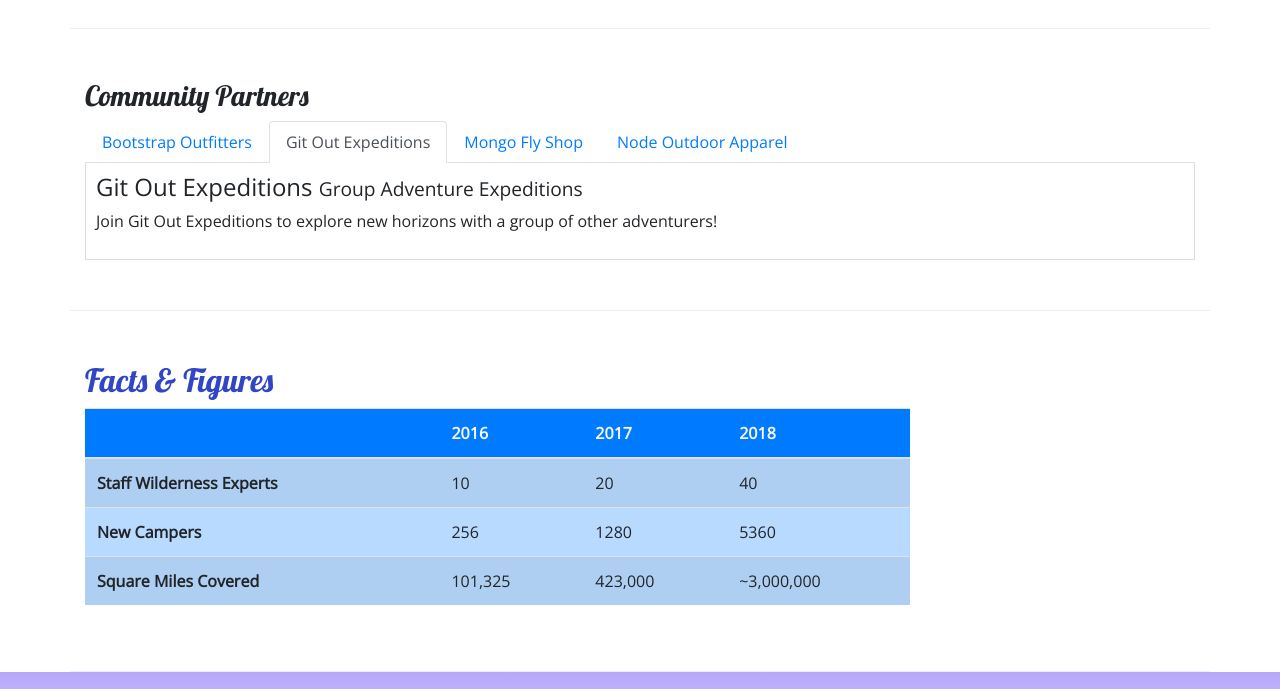
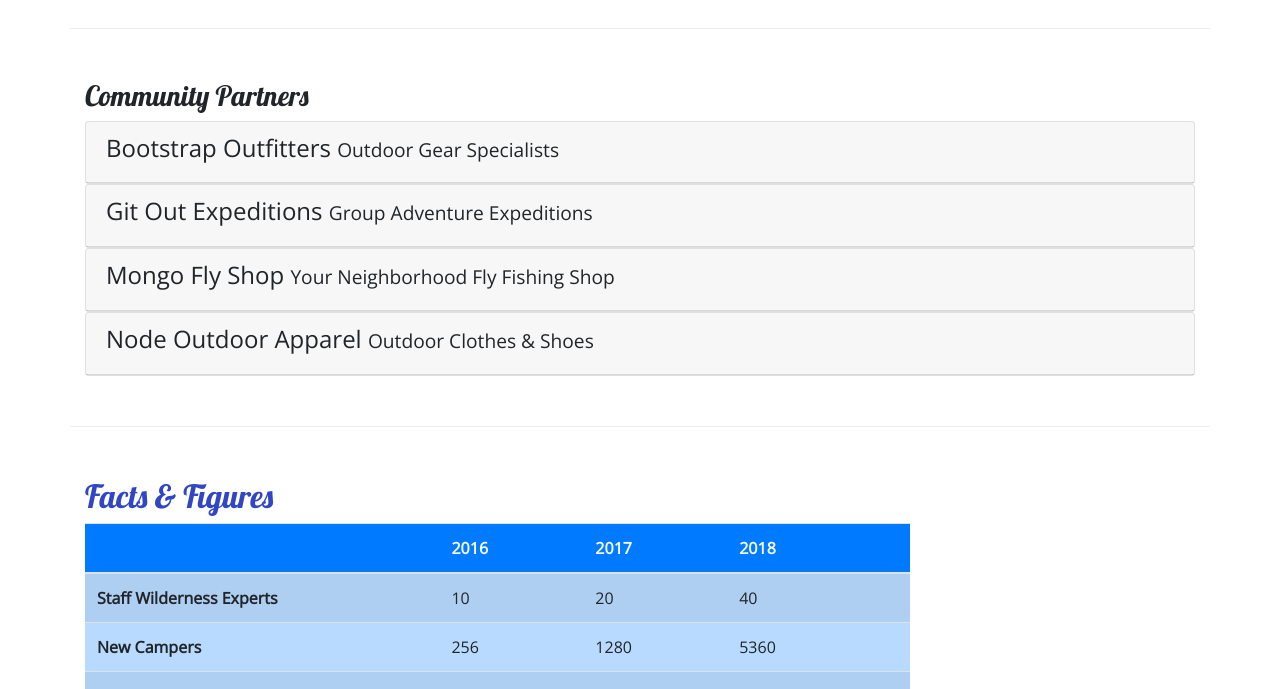
Before and after one commit to datamangler/nucamp-bootstrap, a website: page aboutus.html in a window 1280 px wide. Shown: the part 800-1489 px from the top of the page. Drawn offline with nearby package versions, Linux system fonts and the light colour scheme.

Commit message:
Accordian

```diff
--- a/aboutus.html
+++ b/aboutus.html
@@ -113,29 +113,67 @@
         <div class="row row-content">
             <div class="col">
                 <h3>Community Partners</h3>
-                <ul class="nav nav-tabs">
-                    <li class="nav-item"><a class="nav-link" href="#bootstrap" role="tab" data-toggle="tab"> Bootstrap Outfitters </a> </li>
-                    <li class="nav-item"><a class="nav-link active" href="#git" role="tab" data-toggle="tab"> Git Out Expeditions </a> </li>
-                    <li class="nav-item"><a class="nav-link" href="#mongo" role="tab" data-toggle="tab"> Mongo Fly Shop </a> </li>
-                    <li class="nav-item"><a class="nav-link" href="#node" role="tab" data-toggle="tab"> Node Outdoor Apparel </a> </li>
-                </ul>
-                <div class="tab-content">
-                    <div role="tabpanel" class="tab-pane fade" id="bootstrap">
-                        <h4>Bootstrap Outfitters <small>Outdoor Gear Specialists</small></h4>
-                        <p class="d-none d-sm-block">Bootstrap Outfitters supplies you with the gear you need at prices you can't beat.</p>
+                <div id="accordion">
+                    <div class="card">
+                        <div role="tab" class="card-header">
+                            <h4>
+                                <a data-toggle="collapse" data-target="#bootstrap">
+                                Bootstrap Outfitters <small>Outdoor Gear Specialists</small>
+                                </a>
+                            </h4>
+                            <div class="collapse" id="bootstrap" data-parent="#accordion">
+                                <div class="card-body">
+                                    <p class="d-none d-sm-block">Bootstrap Outfitters supplies you with the gear you need at prices you can't beat.</p>
+                                </div>
+                            </div>
+                        </div>
                     </div>
-                    <div role="tabpanel" class="tab-pane fade show active" id="git">
-                        <h4>Git Out Expeditions <small>Group Adventure Expeditions</small></h4>
-                        <p class="d-none d-sm-block">Join Git Out Expeditions to explore new horizons with a group of other adventurers!</p>
+
+                    <div class="card">
+                        <div role="tab" class="card-header">
+                            <h4>
+                                <a class="collapsed" data-toggle="collapse" data-target="#git">
+                                Git Out Expeditions <small>Group Adventure Expeditions</small>
+                                </a>
+                            </h4>
+                            <div class="collapse" id="git" data-parent="#accordion">
+                                <div class="card-body">
+                                    <p class="d-none d-sm-block">Join Git Out Expeditions to explore new horizons with a group of other adventurers!</p>
+                                </div>
+                            </div>
+                        </div>
                     </div>
-                    <div role="tabpanel" class="tab-pane fade" id="mongo">
-                        <h4>Mongo Fly Shop <small>Your Neighborhood Fly Fishing Shop</small></h4>
-                        <p class="d-none d-sm-block">Need a new fishing pole, a tacklebox, or flies of all kinds? Stop by Mongo Fly Shop.</p>
+
+                    <div class="card">
+                        <div role="tab" class="card-header">
+                            <h4>
+                                <a class="collapsed" data-toggle="collapse" data-target="#mongo">
+                                Mongo Fly Shop <small>Your Neighborhood Fly Fishing Shop</small>
+                                </a>
+                            </h4>
+                            <div class="collapse" id="mongo" data-parent="#accordion">
+                                <div class="card-body">
+                                    <p class="d-none d-sm-block">Need a new fishing pole, a tacklebox, or flies of all kinds? Stop by Mongo Fly Shop.</p>
+                                </div>
+                            </div>
+                        </div>
                     </div>
-                    <div role="tabpanel" class="tab-pane fade" id="node">
-                        <h4>Node Outdoor Apparel <small>Outdoor Clothes & Shoes</small></h4>
-                        <p class="d-none d-sm-block">From polar fleeces to swimsuits, hiking boots to waders, a visit to Node will be sure to get you covered.</p>
+
+                    <div class="card">
+                        <div role="tab" class="card-header">
+                            <h4>
+                                <a class="collapsed" data-toggle="collapse" data-target="#node">
+                                    Node Outdoor Apparel <small>Outdoor Clothes & Shoes</small>
+                                </a>
+                            </h4>
+                            <div class="collapse" id="node" data-parent="#accordion">
+                                <div class="card-body">
+                                    <p class="d-none d-sm-block">From polar fleeces to swimsuits, hiking boots to waders, a visit to Node will be sure to get you covered.</p>
+                                </div>
+                            </div>
+                        </div>
                     </div>
+
                 </div>
             </div>
         </div>
```
